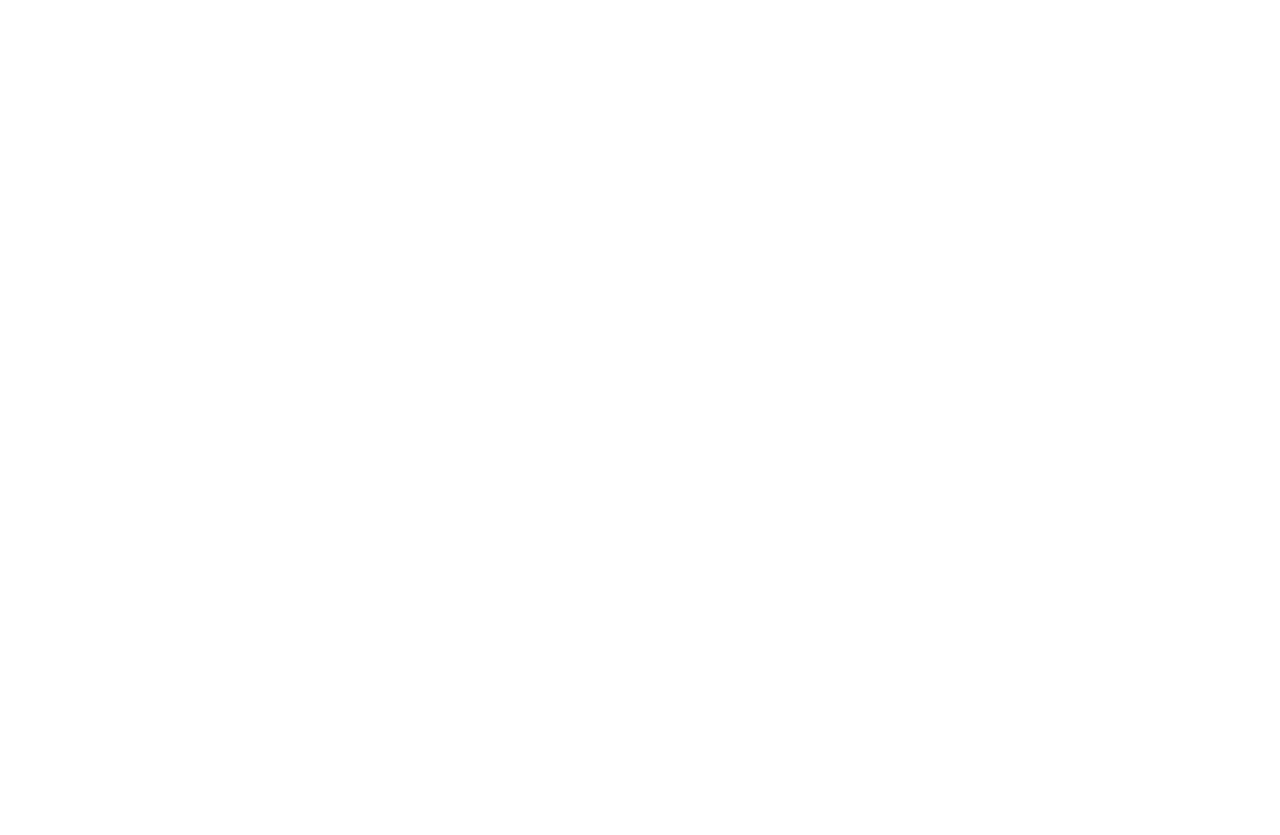
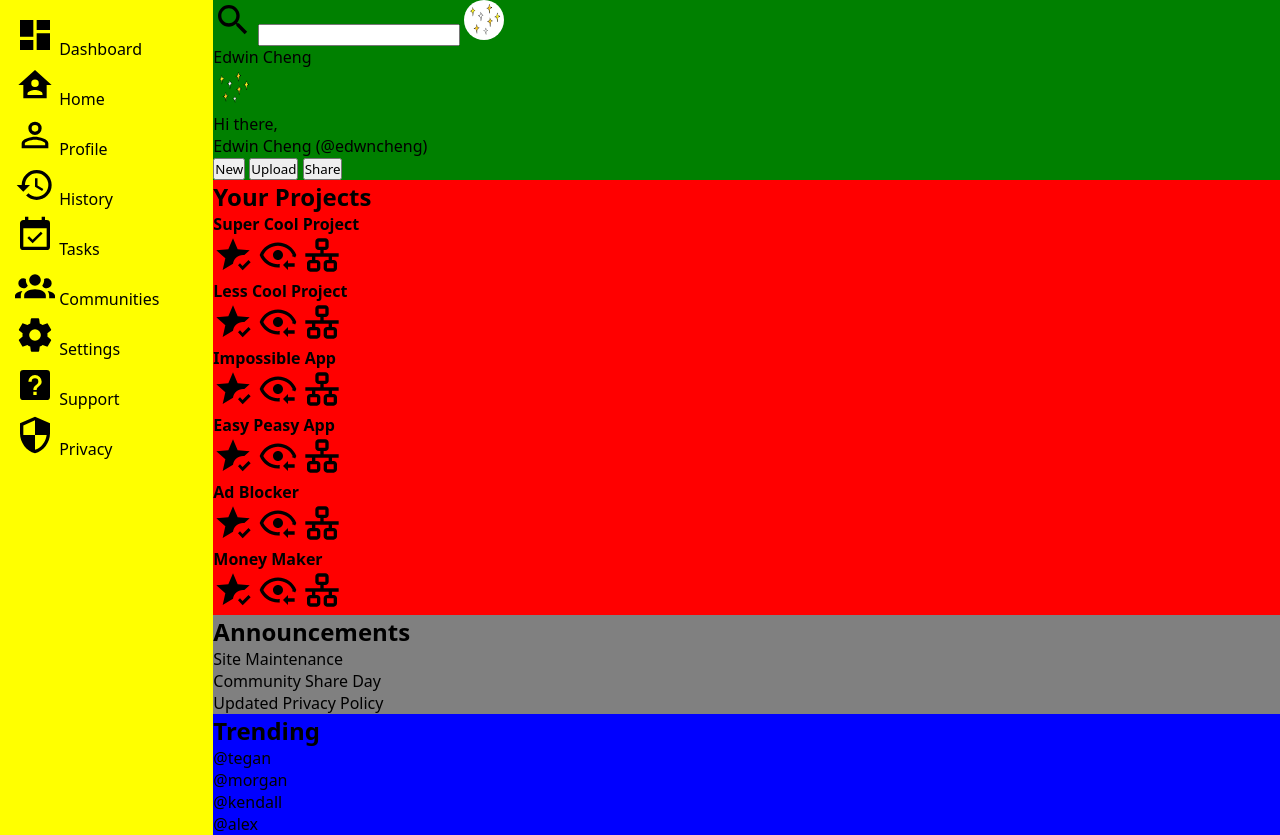
Before and after one commit to edwincheng0530/admin-dashboard, a plain HTML site: page index.html in a window 1280 px wide. Before the commit the page ends 800 px from the top, so only its background shows below. Drawn offline with Linux system fonts and the light colour scheme.

Commit message:
Complete base template of all text

```diff
--- a/index.html
+++ b/index.html
@@ -8,6 +8,101 @@
     <title>Admin-Dashboard</title>
 </head>
 <body>
+    <div class="container">
+
+        <div class="dashboard_container">
+            <div>
+                <img src="assets/view-dashboard.svg" alt="dashboard">
+                Dashboard
+            </div>
+            <div><img src="assets/home-account.svg" alt="home"> Home</div>
+            <div><img src="assets/account-outline.svg" alt="profile"> Profile</div>
+            <div><img src="assets/history.svg" alt="history"> History</div>
+            <div><img src="assets/calendar-check.svg" alt="tasks"> Tasks</div>
+            <div><img src="assets/account-group.svg" alt="communities"> Communities</div>
+            <div><img src="assets/cog.svg" alt="setting"> Settings</div>
+            <div><img src="assets/help-box.svg" alt="support"> Support</div>
+            <div><img src="assets/security.svg" alt="privacy"> Privacy</div>
+        </div>
+
+
+        <div class="search_container">
+            <div class="search_bar">
+                <img src="assets/magnify.svg" alt="search">
+                <input type="text">
+                <img class="pfp" src="assets/stars.png" alt="profile picture">
+                <p>Edwin Cheng</p>
+            </div>
+            <div class="profile_news">
+                <img class="bigger_pfp" src="assets/stars.png" alt="profile picture">
+                <div>Hi there,</div>
+                <div>Edwin Cheng (@edwncheng)</div>
+
+                <button>New</button>
+                <button>Upload</button>
+                <button>Share</button>
+            </div>
+
+
+            <div class="main_content">
+                <div class="projects">
+                    <h2>Your Projects</h2>
+                    <div>
+                        <h4> Super Cool Project </h4>
+                        <img src="assets/star-check.svg" alt="favorite">
+                        <img src="assets/eye-arrow-left-outline.svg" alt="viewers">
+                        <img src="assets/lan.svg" alt="share">
+                    </div>
+                    <div>
+                        <h4>Less Cool Project</h4>
+                        <img src="assets/star-check.svg" alt="favorite">
+                        <img src="assets/eye-arrow-left-outline.svg" alt="viewers">
+                        <img src="assets/lan.svg" alt="share">
+                    </div>
+                    <div>
+                        <h4>Impossible App</h4>
+                        <img src="assets/star-check.svg" alt="favorite">
+                        <img src="assets/eye-arrow-left-outline.svg" alt="viewers">
+                        <img src="assets/lan.svg" alt="share">
+                    </div>
+                    <div>
+                        <h4>Easy Peasy App</h4>
+                        <img src="assets/star-check.svg" alt="favorite">
+                        <img src="assets/eye-arrow-left-outline.svg" alt="viewers">
+                        <img src="assets/lan.svg" alt="share">
+                    </div>
+                    <div>
+                        <h4>Ad Blocker</h4>
+                        <img src="assets/star-check.svg" alt="favorite">
+                        <img src="assets/eye-arrow-left-outline.svg" alt="viewers">
+                        <img src="assets/lan.svg" alt="share">
+                    </div>
+                    <div>
+                        <h4>Money Maker</h4>
+                        <img src="assets/star-check.svg" alt="favorite">
+                        <img src="assets/eye-arrow-left-outline.svg" alt="viewers">
+                        <img src="assets/lan.svg" alt="share">
+                    </div>
+                </div>
+
+                <div class="announcements">
+                    <h2>Announcements</h2>
+                    <div>Site Maintenance</div>
+                    <div>Community Share Day</div>
+                    <div>Updated Privacy Policy</div>
+                </div>
+
+                <div class="trending">
+                    <h2>Trending</h2>
+                    <div>@tegan</div>
+                    <div>@morgan</div>
+                    <div>@kendall</div>
+                    <div>@alex</div>
+                </div>
+
+            </div>
+        </div>
+    </div>
 
 </body>
 </html>
--- a/styles.css
+++ b/styles.css
@@ -0,0 +1,51 @@
+* {
+    margin: 0;
+    padding: 0;
+    font-family: system-ui, -apple-system, BlinkMacSystemFont, 'Segoe UI', Roboto, Oxygen, Ubuntu, Cantarell, 'Open Sans', 'Helvetica Neue', sans-serif;
+}
+
+.container {
+    display: grid;
+    grid-template-columns: 1fr 5fr;
+}
+
+.dashboard_container {
+    background-color: yellow;
+    display: grid;
+    grid-template-rows: repeat(auto-fill, 50px);
+    padding: 15px;
+}
+
+.dashboard_container div {
+}
+
+.dashboard_container img {
+    height: 40px;
+    width: 40px;
+}
+
+.search_container {
+    background-color: green;
+}
+
+.search_container img {
+    height: 40px;
+    width: 40px;
+}
+
+.pfp {
+    border-radius: 50%;
+    background-color: white;
+}
+
+.main_content {
+    background-color: red;
+}
+
+.announcements {
+    background-color: gray;
+}
+
+.trending {
+    background-color: blue;
+}
```
Also changed, not shown: assets/account-group.svg (added), assets/account-outline.svg (added), assets/bell-ring.svg (added), assets/calendar-check.svg (added), assets/cog.svg (added), assets/eye-arrow-left-outline.svg (added), assets/help-box.svg (added), assets/history.svg (added), assets/home-account.svg (added), assets/lan.svg (added), assets/magnify.svg (added), assets/message.svg (added), assets/security.svg (added), assets/star-check.svg (added), 2 more files.
